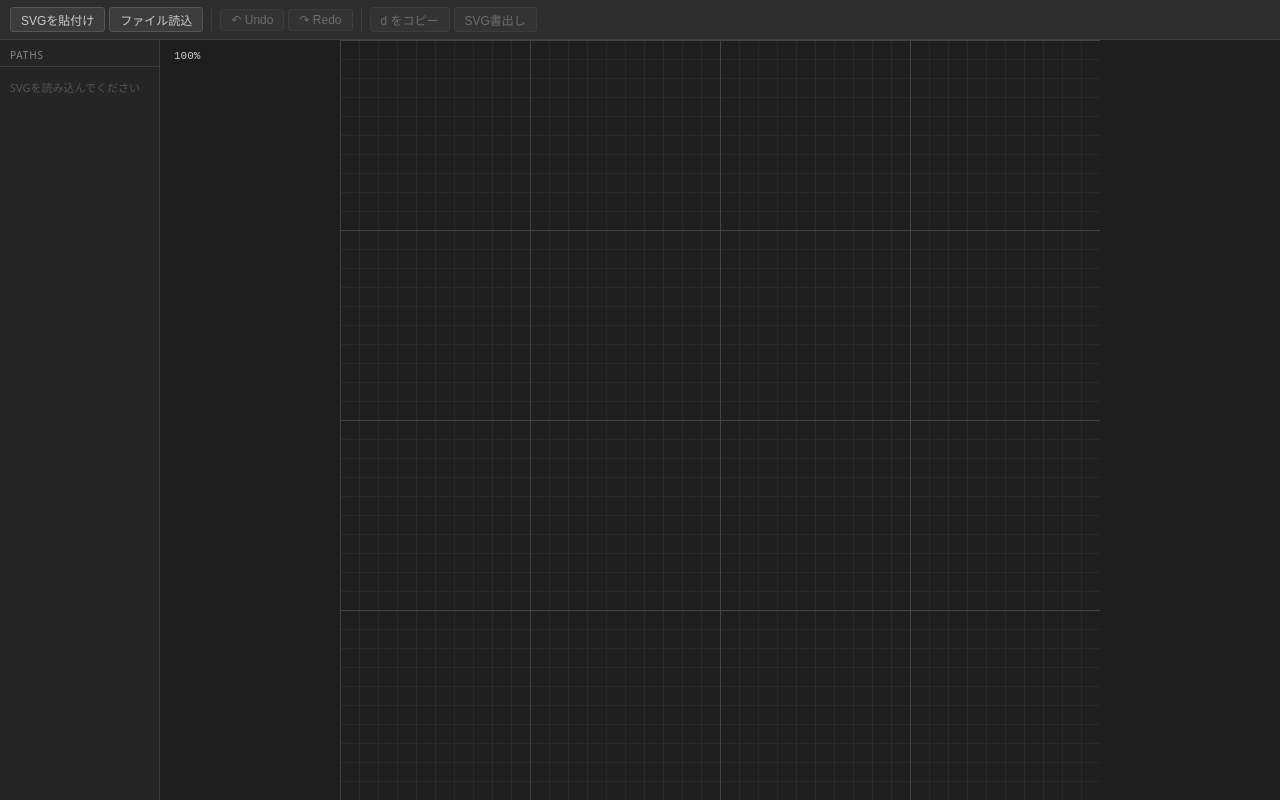
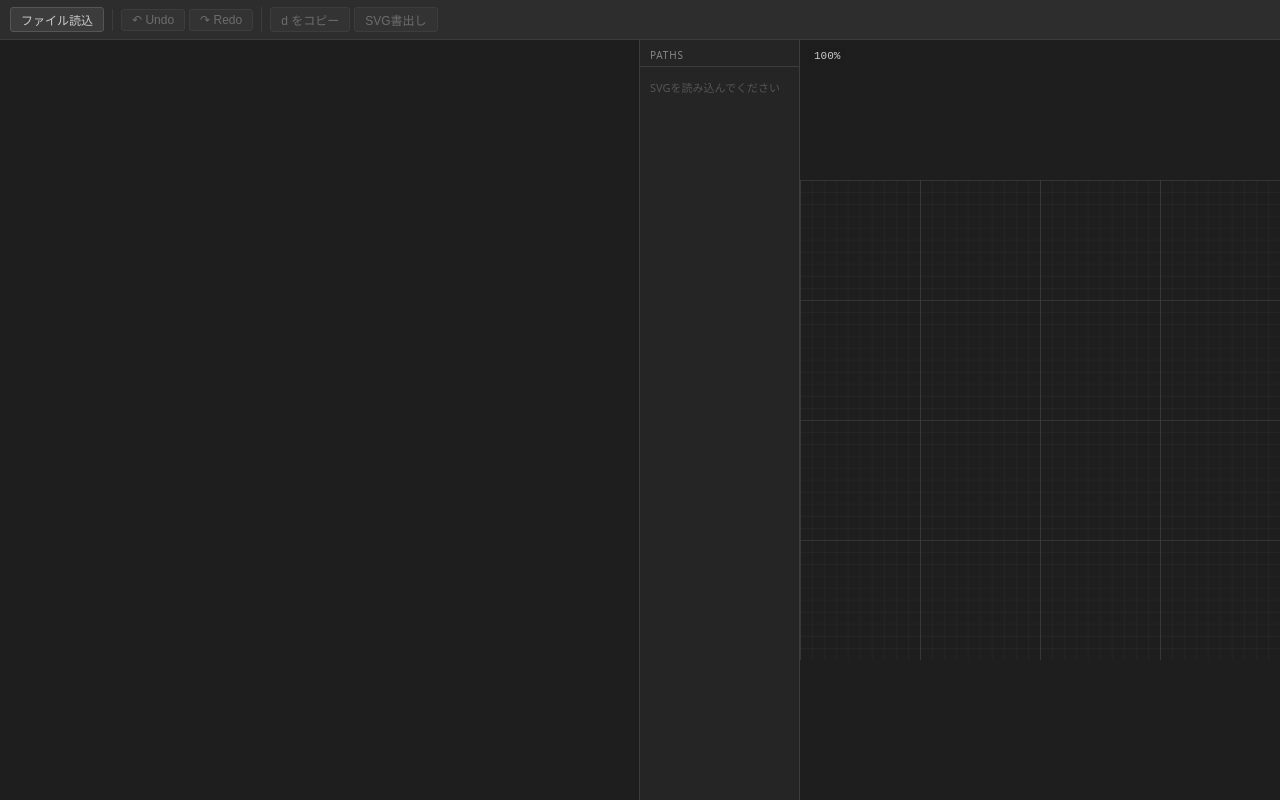
Before and after one commit to kimulaco/svg-editor-demo, a Vue app: page / in a window 1280 px wide. Built offline with nearby package versions, Linux system fonts and the light colour scheme.

Commit message:
Split UI

```diff
--- a/src/data/parse.ts
+++ b/src/data/parse.ts
@@ -108,7 +108,7 @@ export function parseSvg(svgString: string): SvgDocument {
   const rawElements: RawElement[] = []
   for (const child of svgEl.children) {
     const tag = child.tagName.toLowerCase()
-    if (tag !== 'path' && tag !== 'defs') {
+    if (tag !== 'path' && tag !== 'defs' && !child.querySelector('path')) {
       rawElements.push({ kind: 'other', raw: child.outerHTML })
     }
   }
--- a/src/state/store.ts
+++ b/src/state/store.ts
@@ -198,6 +198,16 @@ export const useEditorStore = defineStore('editor', () => {
     }
   }
 
+  function updateSvg(svgString: string) {
+    try {
+      const doc = parseSvg(svgString)
+      document.value = doc
+      selection.value = null
+    } catch {
+      // ignore parse errors (user may be mid-edit)
+    }
+  }
+
   function panViewport(dx: number, dy: number) {
     viewport.value = {
       ...viewport.value,
@@ -231,6 +241,7 @@ export const useEditorStore = defineStore('editor', () => {
     ghostSegments,
     pathElements,
     loadSvg,
+    updateSvg,
     setActivePath,
     setSelection,
     pushHistory,
--- a/src/ui/App.vue
+++ b/src/ui/App.vue
@@ -2,8 +2,11 @@
   <div class="app-layout">
     <ToolBar />
     <div class="main-area">
-      <PathList />
-      <Canvas />
+      <CodeEditor />
+      <div class="right-panel">
+        <PathList />
+        <Canvas />
+      </div>
     </div>
   </div>
 </template>
@@ -11,6 +14,7 @@
 <script setup lang="ts">
 import ToolBar from './ToolBar.vue'
 import PathList from './PathList.vue'
+import CodeEditor from './CodeEditor.vue'
 import Canvas from '../render/Canvas.vue'
 import { useKeyboard } from '../interaction/useKeyboard'
 
@@ -43,6 +47,12 @@ html, body, #app {
 }
 
 .main-area {
+  display: grid;
+  grid-template-columns: 1fr 1fr;
+  overflow: hidden;
+}
+
+.right-panel {
   display: flex;
   overflow: hidden;
 }
--- /dev/null
+++ b/src/ui/CodeEditor.vue
@@ -0,0 +1,67 @@
+<template>
+  <div class="code-editor">
+    <textarea
+      v-model="localText"
+      spellcheck="false"
+      autocomplete="off"
+      @input="onInput"
+      @focus="isFocused = true"
+      @blur="onBlur"
+    />
+  </div>
+</template>
+
+<script setup lang="ts">
+import { ref, watch } from 'vue'
+import { useEditorStore } from '../state/store'
+import { serializeSvg } from '../data/serialize'
+
+const store = useEditorStore()
+const localText = ref('')
+const isFocused = ref(false)
+let timer: ReturnType<typeof setTimeout> | null = null
+
+watch(() => store.document, (doc) => {
+  if (isFocused.value) return
+  localText.value = doc ? serializeSvg(doc) : ''
+}, { deep: true })
+
+function onInput() {
+  if (timer) clearTimeout(timer)
+  timer = setTimeout(() => store.updateSvg(localText.value), 500)
+}
+
+function onBlur() {
+  isFocused.value = false
+  if (store.document) localText.value = serializeSvg(store.document)
+}
+</script>
+
+<style scoped>
+.code-editor {
+  display: flex;
+  flex-direction: column;
+  background: #1e1e1e;
+  border-right: 1px solid #3c3c3c;
+  overflow: hidden;
+}
+
+textarea {
+  flex: 1;
+  width: 100%;
+  height: 100%;
+  background: transparent;
+  color: #d4d4d4;
+  border: none;
+  outline: none;
+  resize: none;
+  padding: 12px;
+  font-family: 'Menlo', 'Monaco', 'Consolas', monospace;
+  font-size: 12px;
+  line-height: 1.6;
+  tab-size: 2;
+  white-space: pre;
+  overflow: auto;
+  box-sizing: border-box;
+}
+</style>
--- a/src/ui/ToolBar.vue
+++ b/src/ui/ToolBar.vue
@@ -1,7 +1,6 @@
 <template>
   <div class="toolbar">
     <div class="toolbar-group">
-      <button @click="handlePasteSvg">SVGを貼付け</button>
       <button @click="handleLoadFile">ファイル読込</button>
     </div>
     <div class="toolbar-group">
@@ -15,18 +14,6 @@
 
     <!-- hidden file input -->
     <input ref="fileInputRef" type="file" accept=".svg" style="display:none" @change="onFileChange" />
-
-    <!-- paste fallback modal -->
-    <div v-if="showPasteModal" class="modal-backdrop" @click.self="showPasteModal = false">
-      <div class="modal">
-        <p>SVG文字列を貼り付けてください</p>
-        <textarea v-model="pasteText" rows="8" placeholder="<svg ...>" />
-        <div class="modal-actions">
-          <button @click="showPasteModal = false">キャンセル</button>
-          <button @click="applyPaste">読み込む</button>
-        </div>
-      </div>
-    </div>
   </div>
 </template>
 
@@ -37,30 +24,6 @@ import { serializeSvg } from '../data/serialize'
 
 const store = useEditorStore()
 const fileInputRef = ref<HTMLInputElement | null>(null)
-const showPasteModal = ref(false)
-const pasteText = ref('')
-
-async function handlePasteSvg() {
-  try {
-    const text = await navigator.clipboard.readText()
-    if (text.trim().startsWith('<')) {
-      store.loadSvg(text)
-    } else {
-      pasteText.value = ''
-      showPasteModal.value = true
-    }
-  } catch {
-    pasteText.value = ''
-    showPasteModal.value = true
-  }
-}
-
-function applyPaste() {
-  if (pasteText.value.trim()) {
-    store.loadSvg(pasteText.value)
-  }
-  showPasteModal.value = false
-}
 
 function handleLoadFile() {
   fileInputRef.value?.click()
@@ -136,50 +99,4 @@ button:disabled {
   opacity: 0.4;
   cursor: default;
 }
-
-.modal-backdrop {
-  position: fixed;
-  inset: 0;
-  background: rgba(0, 0, 0, 0.6);
-  display: flex;
-  align-items: center;
-  justify-content: center;
-  z-index: 100;
-}
-
-.modal {
-  background: #2d2d2d;
-  border: 1px solid #555;
-  border-radius: 6px;
-  padding: 20px;
-  width: 480px;
-  display: flex;
-  flex-direction: column;
-  gap: 10px;
-}
-
-.modal p {
-  color: #ccc;
-  font-size: 13px;
-  margin: 0;
-}
-
-.modal textarea {
-  background: #1e1e1e;
-  color: #ccc;
-  border: 1px solid #555;
-  border-radius: 3px;
-  padding: 8px;
-  font-family: monospace;
-  font-size: 11px;
-  resize: vertical;
-  width: 100%;
-  box-sizing: border-box;
-}
-
-.modal-actions {
-  display: flex;
-  justify-content: flex-end;
-  gap: 8px;
-}
 </style>
```
